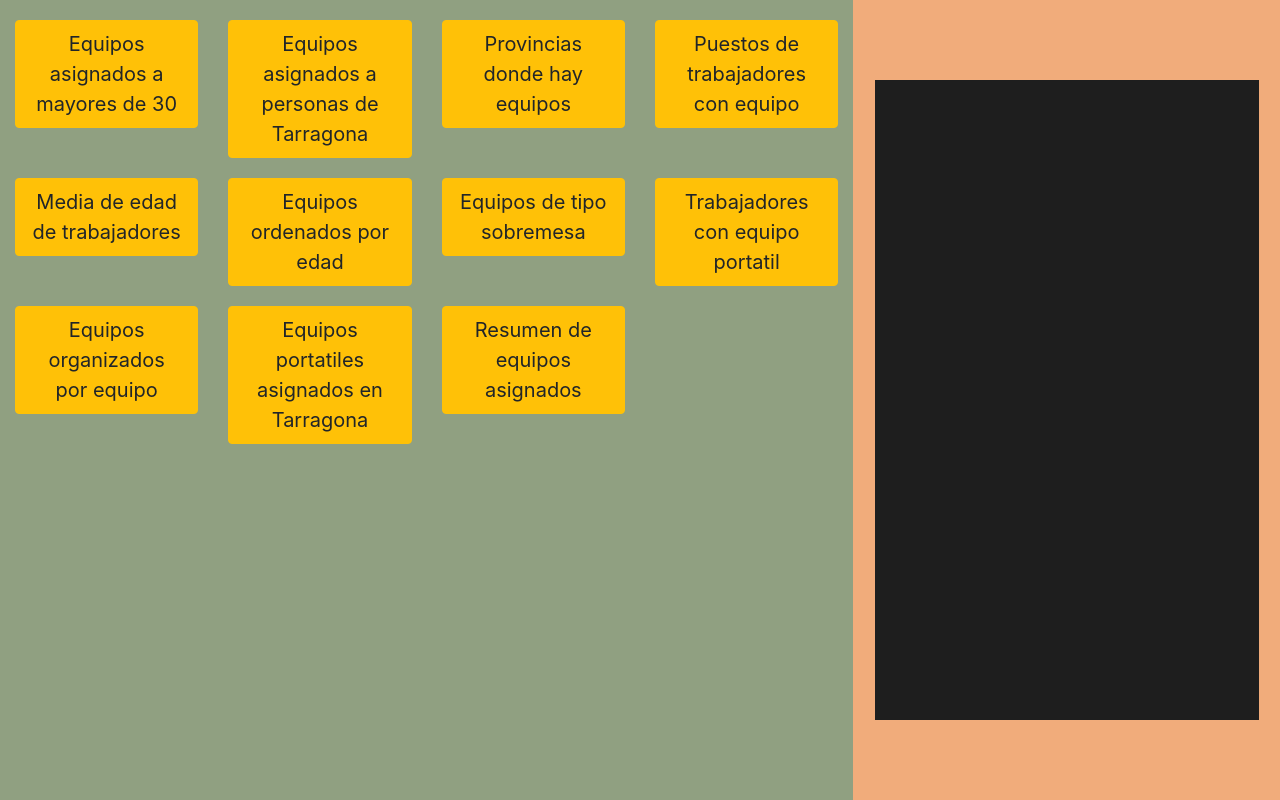
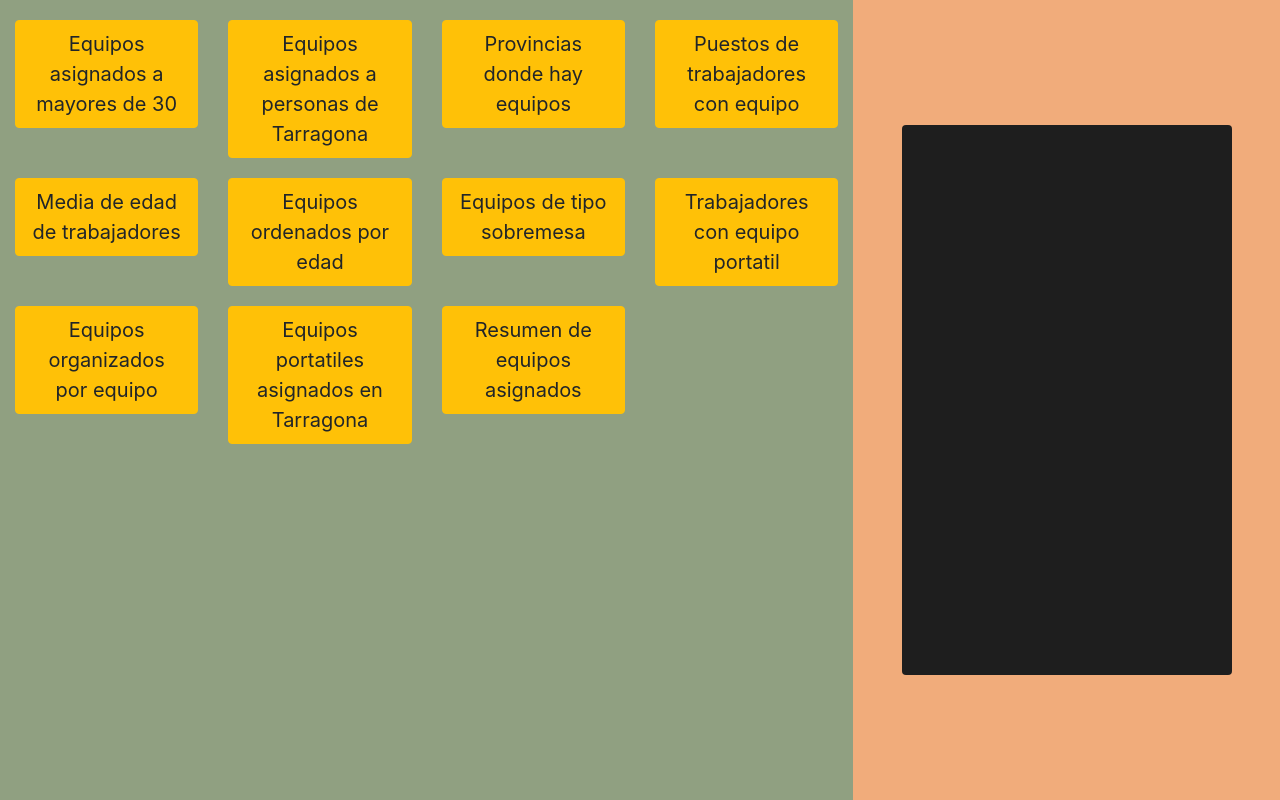
Before and after one commit to santi07a/ejercicio-7-js, a website: page index.html in a window 1280 px wide. Drawn offline with nearby package versions, Linux system fonts and the light colour scheme.

Commit message:
cambio de estilo al recuadro gris

```diff
--- a/estilos.css
+++ b/estilos.css
@@ -11,8 +11,8 @@ body {
   background-color: #1e1e1e;
 
   font-size: 14px;
-  height: 80%;
-  width: 90%;
+  height: 550px;
+  width: 330px;
 }
 
 .boton {
--- a/index.html
+++ b/index.html
@@ -10,8 +10,10 @@
   <script src="js/funciones.js"></script>
   <script src="js/scripts.js" defer></script>
   <link rel="stylesheet" href="estilos.css">
-  <link rel="stylesheet" href="https://cdn.jsdelivr.net/npm/bootstrap@4.6.0/dist/css/bootstrap.min.css"
-    integrity="sha384-B0vP5xmATw1+K9KRQjQERJvTumQW0nPEzvF6L/Z6nronJ3oUOFUFpCjEUQouq2+l" crossorigin="anonymous">
+  <link rel="stylesheet"
+    href="https://cdn.jsdelivr.net/npm/bootstrap@4.6.0/dist/css/bootstrap.min.css"
+    integrity="sha384-B0vP5xmATw1+K9KRQjQERJvTumQW0nPEzvF6L/Z6nronJ3oUOFUFpCjEUQouq2+l"
+    crossorigin="anonymous">
 </head>
 
 <body>
@@ -55,7 +57,8 @@
             sobremesa</button>
         </li>
         <li class="col-lg-3 col-md-4">
-          <button class="boton trabajadores-portatil btn btn-lg btn-warning border-none rounded">Trabajadores
+          <button
+            class="boton trabajadores-portatil btn btn-lg btn-warning border-none rounded">Trabajadores
             con equipo
             portatil</button>
         </li>
@@ -65,7 +68,8 @@
             equipo</button>
         </li>
         <li class="col-lg-3 col-md-4">
-          <button class="boton portatiles-tarragona btn btn-lg btn-warning border-none rounded">Equipos
+          <button
+            class="boton portatiles-tarragona btn btn-lg btn-warning border-none rounded">Equipos
             portatiles
             asignados
             en
@@ -79,8 +83,9 @@
         </li>
       </ul>
     </section>
-    <section class="container-console d-flex flex-row justify-content-center align-items-center p-0 col-4">
-      <div class="recuadro p-1 consola overflow-auto">
+    <section
+      class="container-console d-flex flex-row justify-content-center align-items-center p-0 col-4">
+      <div class="recuadro p-1 consola overflow-auto rounded">
       </div>
     </section>
   </div>
--- a/js/funciones.js
+++ b/js/funciones.js
@@ -9,14 +9,16 @@ function provincias(equipos) {
 
 }
 // Funcion 4
-//const puestos = equipos.map(encargo => encargo.equipos.asignado.empleado.puesto);
+// const puestos = equipos.map(encargo => encargo.equipos.asignado.empleado.puesto);
 
 // Funcion 5
-//const edadMedia = equipos.reduce((accu, elemento) => accu + elemento.equipos.asignado.empleado.edad, 0) / equipos.length;
+// const edadMedia = equipos.reduce((accu, elemento) => accu + elemento.equipos.asignado.empleado.edad, 0) / equipos.length;
 
 // Funcion 6
-const equiposPorEdad = equipos => equipos.sort((a, b) => a.asignado.empleado.edad - b.asignado.empleado.edad)
+const equiposPorEdad = equipos => equipos.sort((a, b) => a.asignado.empleado.edad - b.asignado.empleado.edad);
 
 // Funcion 7
-const equiposTipo = ((equipos, tipo) => equipos.filter(equipo => equipo.tipo.toLowerCase() === tipo.toLowerCase()))
-console.log(equiposTipo(equipos, "sobremesa"))
+const equiposTipo = ((equipos, tipo) => equipos.filter(equipo => equipo.tipo.toLowerCase() === tipo.toLowerCase()));
+console.log(equiposTipo(equipos, "sobremesa"));
+
+// Funcion 9
```
